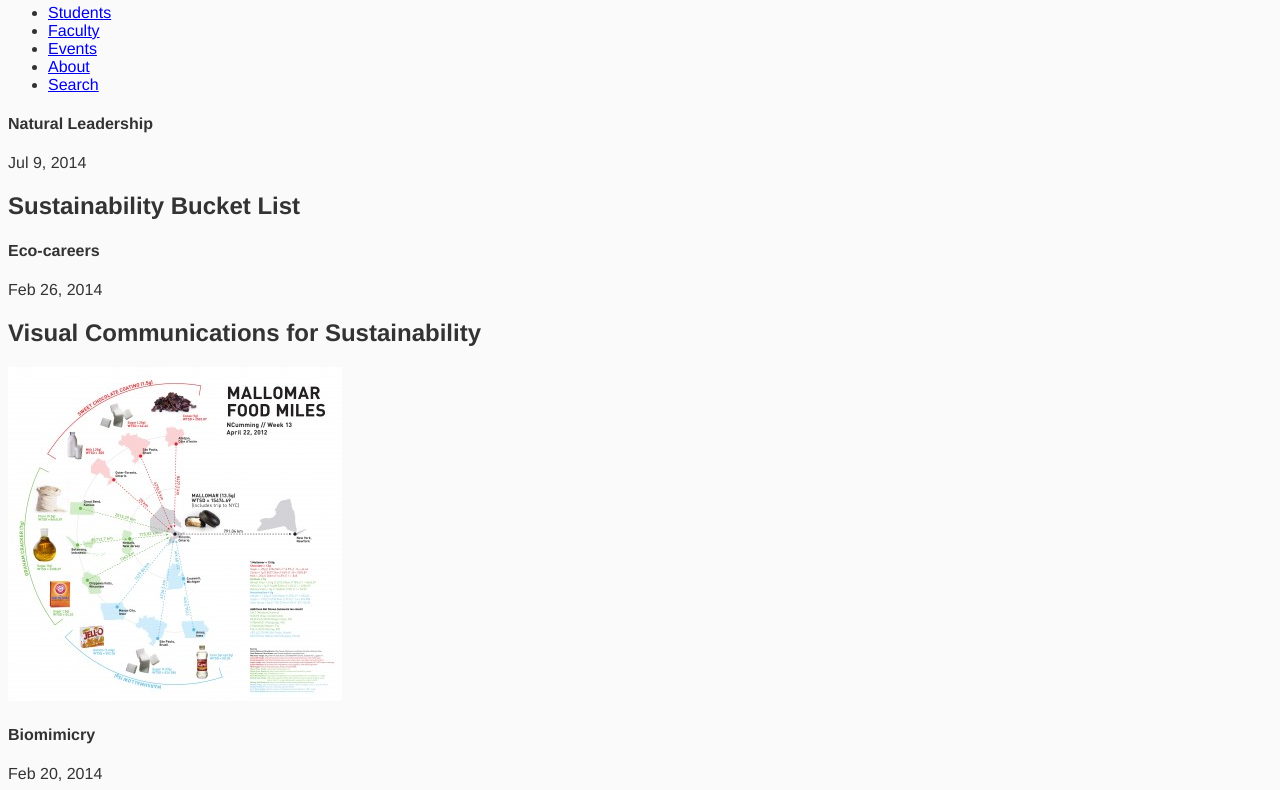
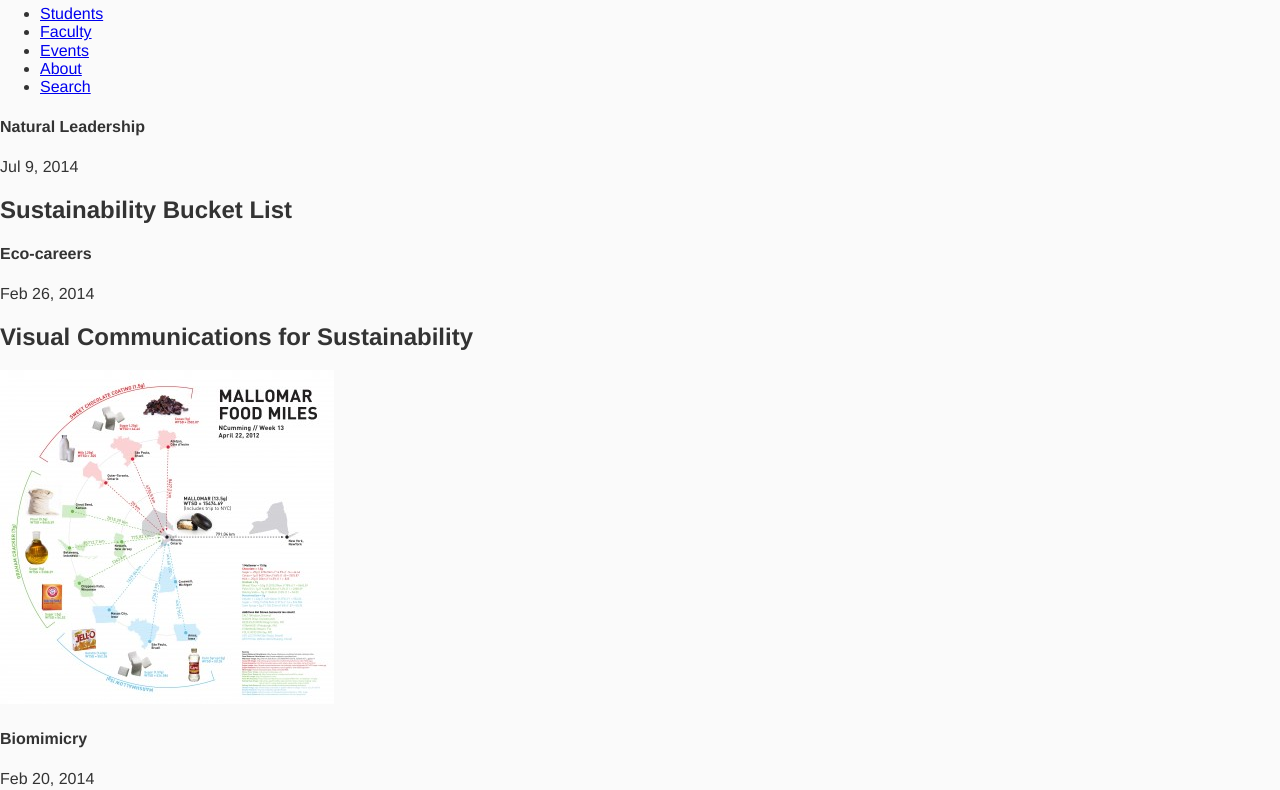
Before and after one commit to bclark551/mcad-blog, a website: page app/index.html in a window 1280 px wide. Shown: the part 261-1051 px from the top of the page. Drawn offline with nearby package versions, Linux system fonts and the light colour scheme; files that its build step writes are made by us from their sources.

Commit message:
installed normalize.css

```diff
--- a/app/index.html
+++ b/app/index.html
@@ -9,6 +9,7 @@
 
         <!-- build:css styles/vendor.css -->
         <!-- bower:css -->
+        <link rel="stylesheet" href="bower_componenets/normalize.css/normalize.css"/>
         <!-- endbower -->
         <!-- endbuild -->
 
--- a/bower.json
+++ b/bower.json
@@ -3,7 +3,8 @@
   "private": true,
   "dependencies": {
     "modernizr": "~2.6.2",
-    "jquery": "~1.11.0"
+    "jquery": "~1.11.0",
+    "normalize.css": "~3.0.2"
   },
   "devDependencies": {}
 }
```
